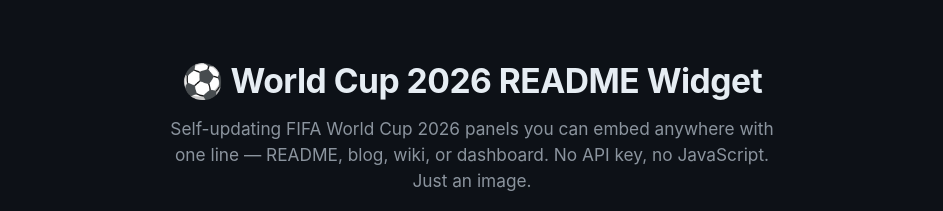
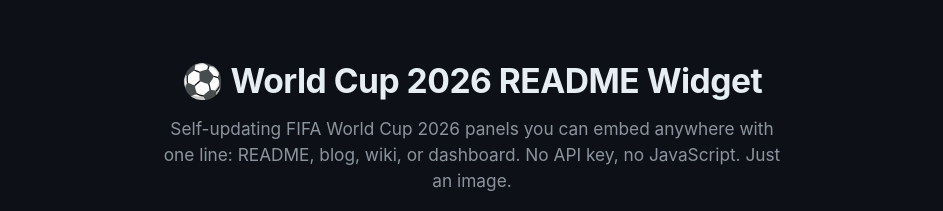
Before and after one commit to moose25/world-cup-2026-readme-widget, a website: page public/index.html in a window 1280 px wide. Shown: the top 211 px of the page, without its empty margins (168-1111 px from the left). Drawn offline with Linux system fonts and the light colour scheme; no server answers.

Commit message:
document revision

```diff
--- a/public/index.html
+++ b/public/index.html
@@ -3,7 +3,7 @@
 <head>
 <meta charset="utf-8" />
 <meta name="viewport" content="width=device-width, initial-scale=1" />
-<title>World Cup 2026 README Widget — embeddable live panels</title>
+<title>World Cup 2026 README Widget: embeddable live panels</title>
 <meta name="description" content="Embeddable, self-updating FIFA World Cup 2026 panels for your GitHub README, blog, or wiki. Live match, group standings, countdown, and a Round-of-32 qualification tracker. No API key." />
 <meta property="og:title" content="World Cup 2026 README Widget" />
 <meta property="og:description" content="Self-updating World Cup 2026 panels you can embed anywhere with one line. Live match, standings, countdown, Round-of-32 tracker." />
@@ -74,7 +74,7 @@
   <header class="hero">
     <div class="wrap">
       <h1>⚽ World Cup 2026 README Widget</h1>
-      <p>Self-updating FIFA World Cup 2026 panels you can embed anywhere with one line — README, blog, wiki, or dashboard. No API key, no JavaScript. Just an image.</p>
+      <p>Self-updating FIFA World Cup 2026 panels you can embed anywhere with one line: README, blog, wiki, or dashboard. No API key, no JavaScript. Just an image.</p>
       <div class="cta">
         <a class="btn primary" id="builder-link" href="#builder">Build your embed ↓</a>
         <a class="btn" id="gh-link" href="https://github.com/moose25/world-cup-2026-readme-widget" target="_blank" rel="noopener">★ Star on GitHub</a>
@@ -180,7 +180,7 @@
     "Asia/Riyadh","Australia/Sydney","UTC"
   ];
 
-  // Static fallback, used only if the live /teams fetch fails (no Nigeria —
+  // Static fallback, used only if the live /teams fetch fails (no Nigeria,
   // they didn't qualify; the live list is authoritative).
   const TEAM_FALLBACK = ["ALG","ARG","AUS","AUT","BEL","BIH","BRA","CAN","CPV","COL","CRO","CUW","CZE","COD","ECU","EGY","ENG","FRA","GER","GHA","HAI","IRN","IRQ","CIV","JPN","JOR","KOR","MEX","MAR","NED","NZL","NOR","PAN","PAR","POR","QAT","KSA","SCO","SEN","RSA","ESP","SWE","SUI","TUN","TUR","URU","USA","UZB"];
 
```
Also changed, not shown: README.md.
